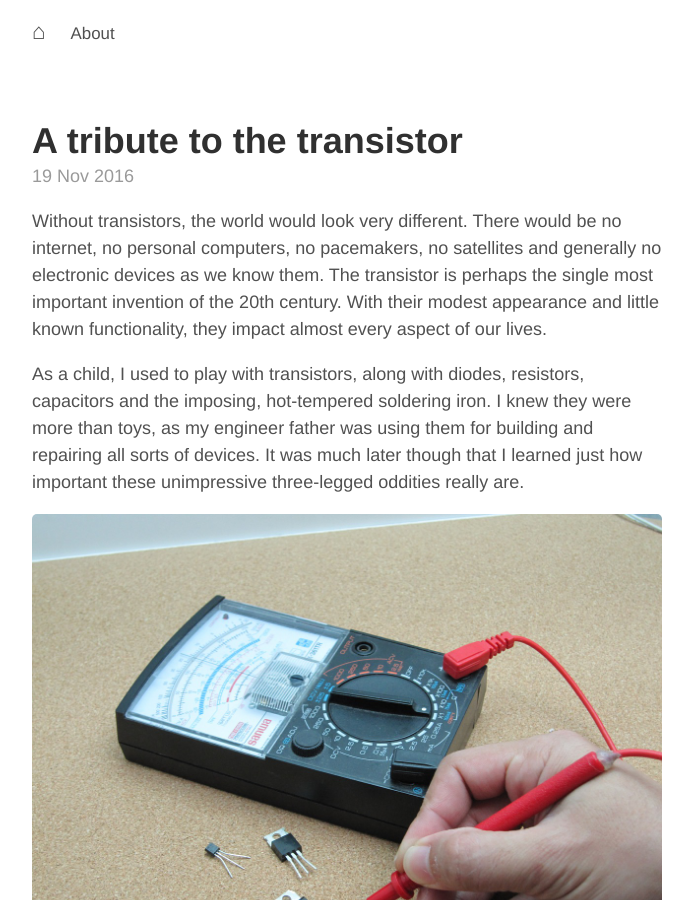
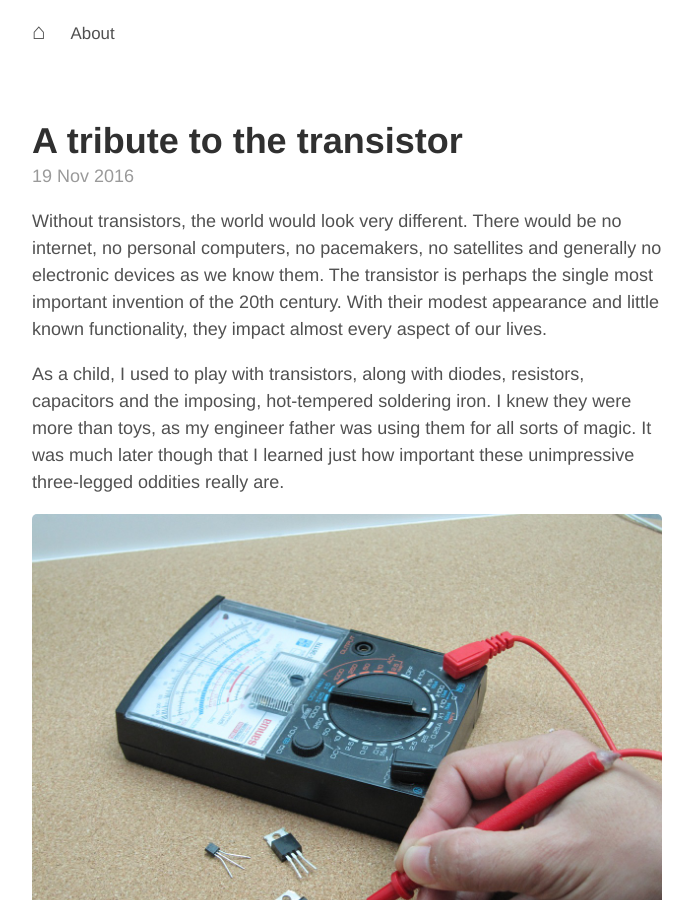
Before and after one commit to aoghina/aoghina.github.io, a Jekyll site: the page built from _posts/2016-11-19-a-tribute-to-the-transistor.md, in a window 1280 px wide and 900 px high. Shown: the whole window, without its empty margins (293-986 px from the left). Built offline with Jekyll 4.4.1, drawn with Linux system fonts in a browser that asks for light colours; comment, search, counter and statistics services are not loaded.

Commit message:
Update transistors

```diff
--- a/_posts/2016-11-19-a-tribute-to-the-transistor.md
+++ b/_posts/2016-11-19-a-tribute-to-the-transistor.md
@@ -9,7 +9,7 @@ Without transistors, the world would look very different. There would be no inte
 
 <!--more-->
 
-As a child, I used to play with transistors, along with diodes, resistors, capacitors and the imposing, hot-tempered soldering iron. I knew they were more than toys, as my engineer father was using them for building and repairing all sorts of devices. It was much later though that I learned just how important these unimpressive three-legged oddities really are.
+As a child, I used to play with transistors, along with diodes, resistors, capacitors and the imposing, hot-tempered soldering iron. I knew they were more than toys, as my engineer father was using them for all sorts of magic. It was much later though that I learned just how important these unimpressive three-legged oddities really are.
 
 ![Electronic components](/assets/transistor-measurement.jpg "Transistor")
 <sup>Testing a transistor with a multimeter</sup>
```
